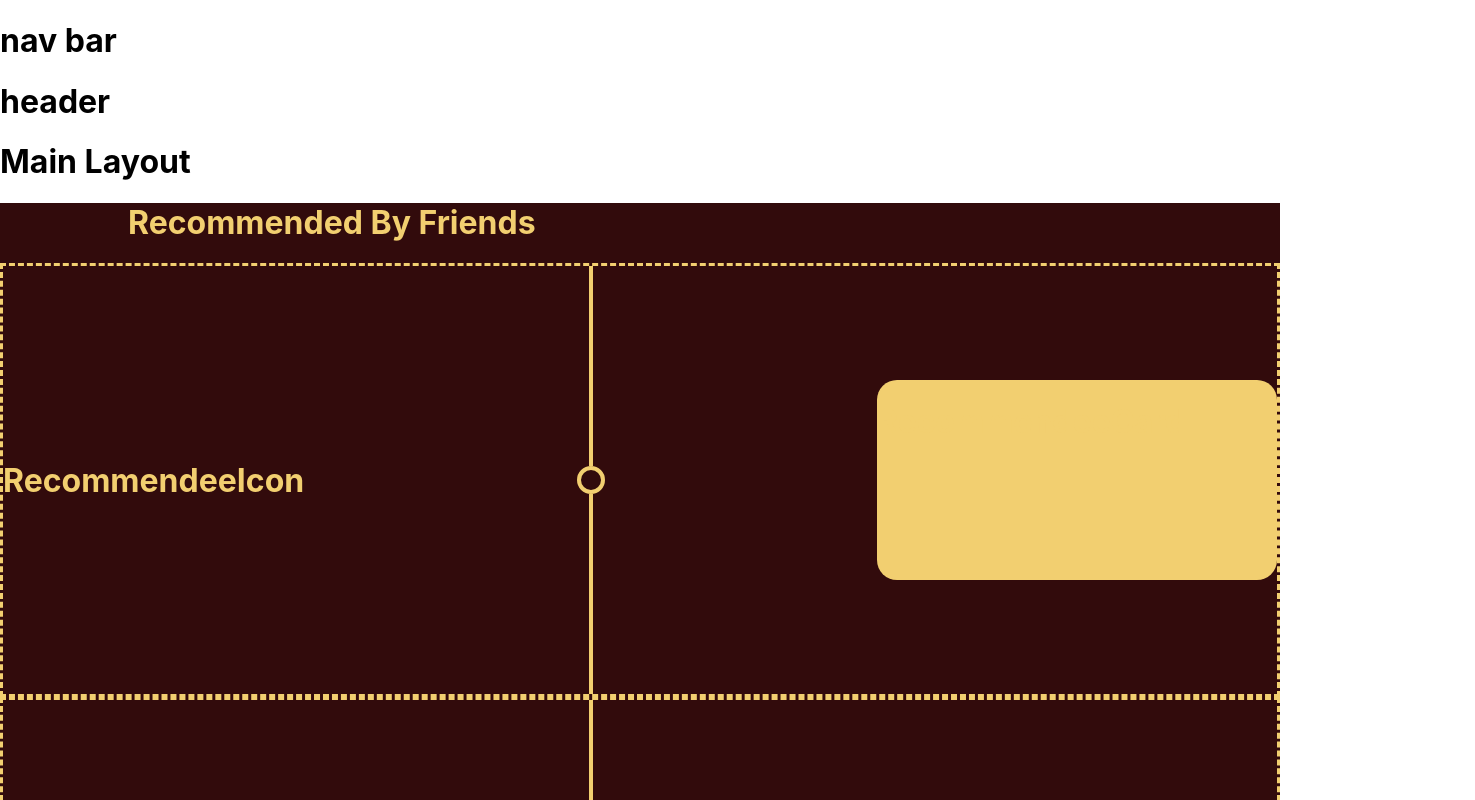
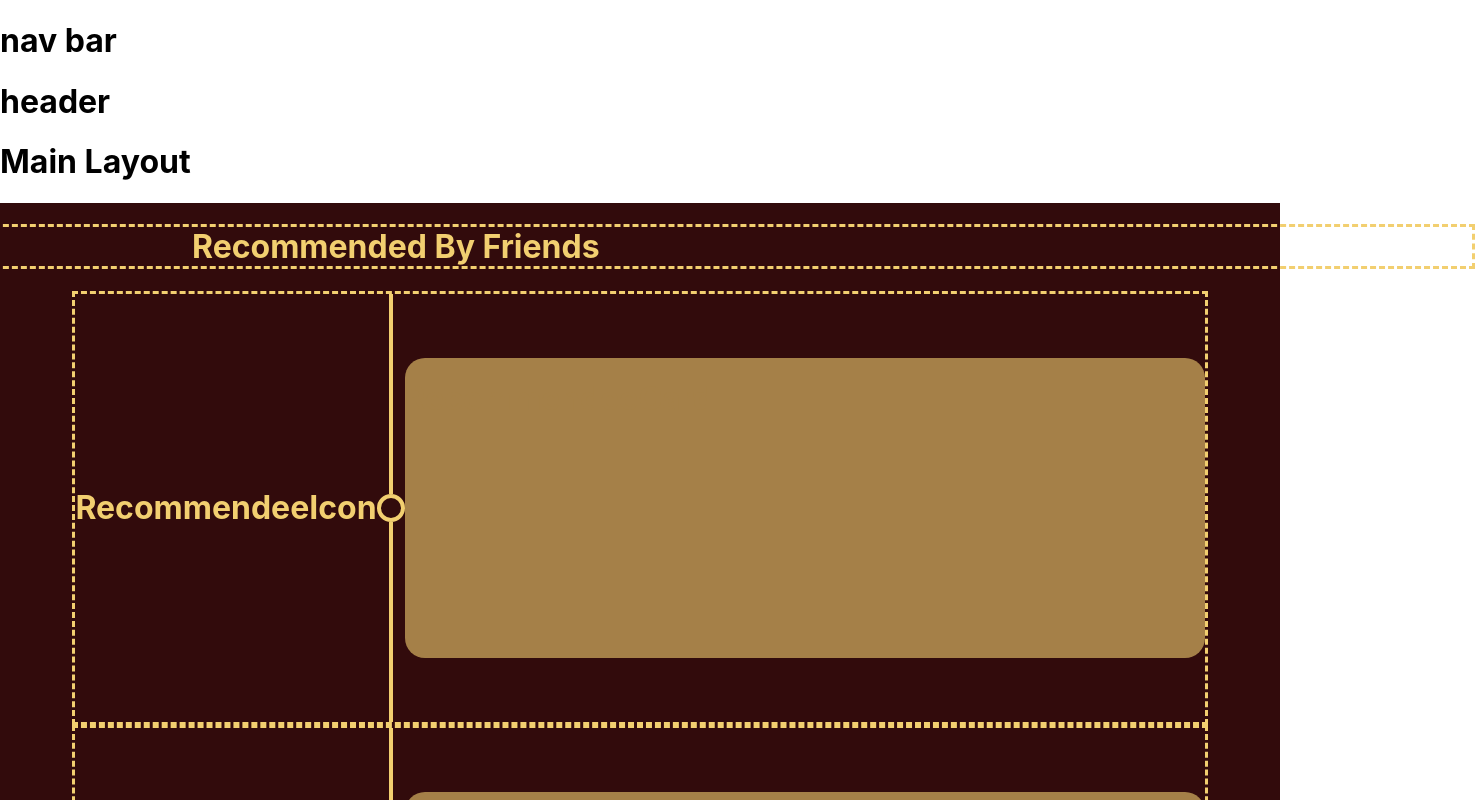
Before and after one commit to streamr-turing/streamr-FE, a React (Create React App) app: page / in a window 1280 px wide. Shown: the top 800 px of the page, 1475 px wide, since content can reach past the window. Built offline with nearby package versions, Linux system fonts and the light colour scheme.

Commit message:
adjust spacing, recommendee card sizing and transparency styles

```diff
--- a/src/Components/HomePage/_HomePage.scss
+++ b/src/Components/HomePage/_HomePage.scss
@@ -1,9 +1,14 @@
 .home-container{
+    display: flex;
+    flex-direction: column;
+    align-items: center;
     background-color: #320B0C;
     color: #F2CF70;
     height: fit-content;
 }
 
 .recommend-title{
-    padding-left: 10vw;
+    border-style: dashed;
+    width: 100vw;
+    padding-left: 30%;
 }
--- a/src/Components/RecommendeeCard/_RecommendeeCard.scss
+++ b/src/Components/RecommendeeCard/_RecommendeeCard.scss
@@ -1,6 +1,7 @@
 .recommendee-card-container{
-    width: 400px;
-    height: 200px;
+    width: 800px;
+    height: 300px;
     background-color: #F2CF70;
+    opacity: 0.6;
     border-radius: 20px;
 }
--- a/src/Components/TimelinePost/_TimelinePost.scss
+++ b/src/Components/TimelinePost/_TimelinePost.scss
@@ -2,7 +2,8 @@
     border-style: dashed;
     display: flex;
     align-items: center;
-    justify-content: space-between;
+    width: fit-content
+    // justify-content: space-around;
     // position: relative;
 }
 
```
